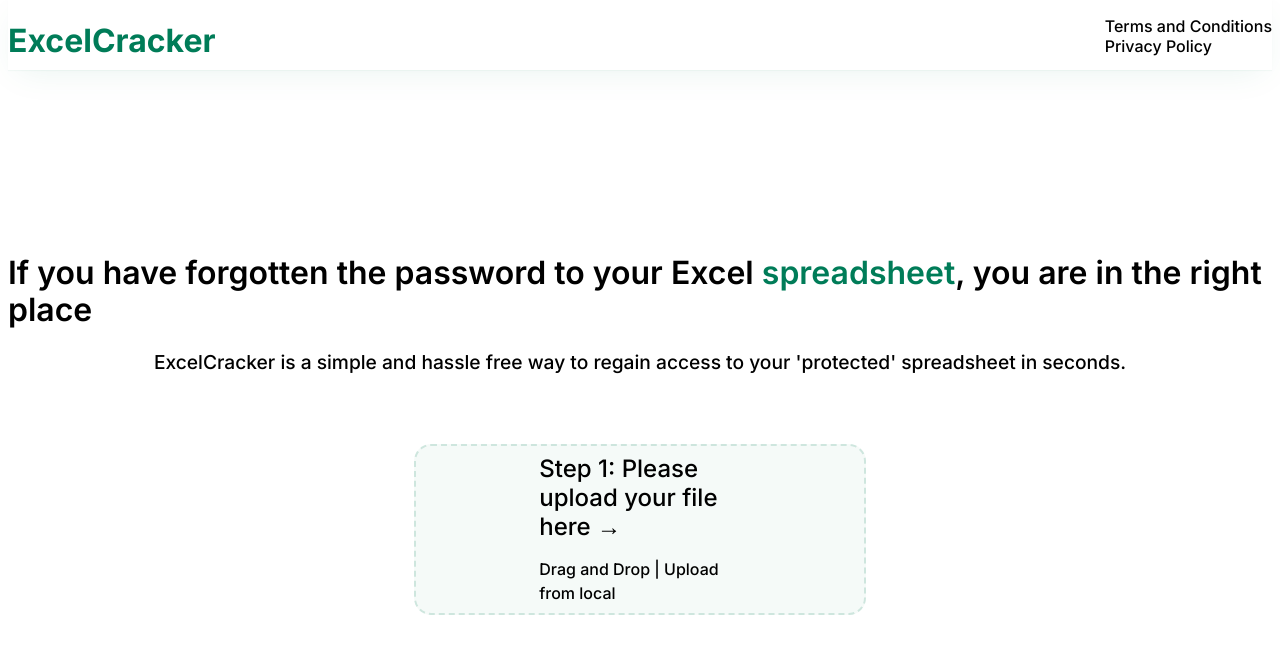
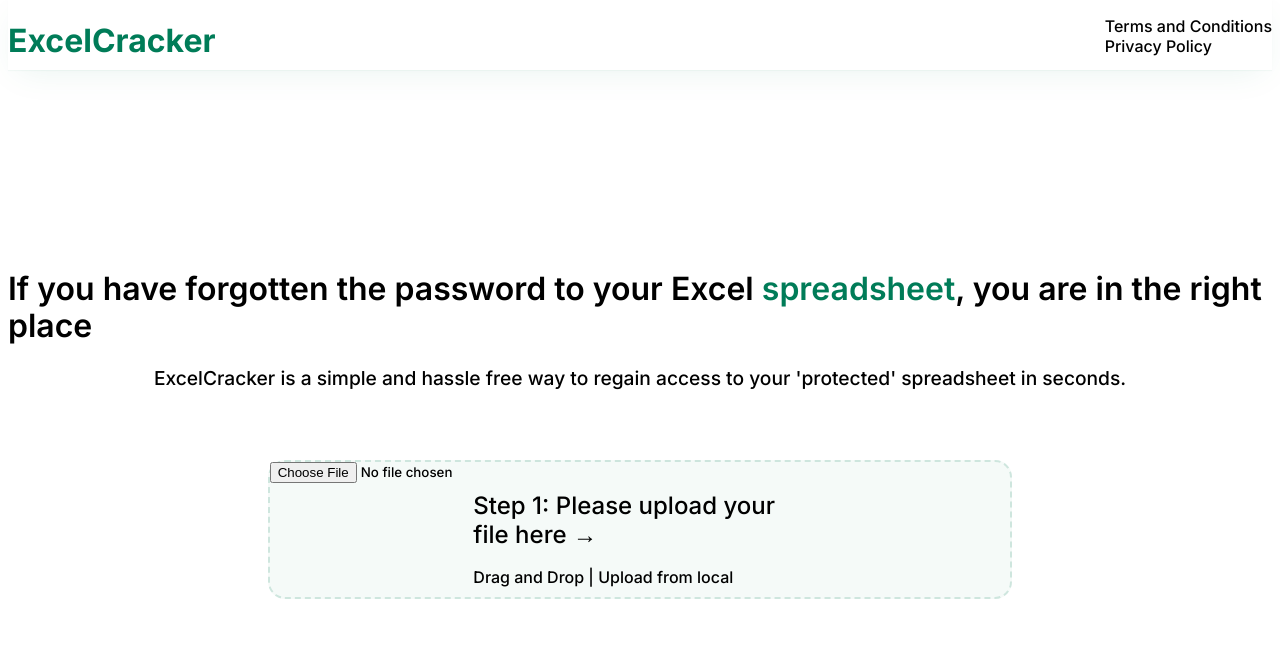
Before and after one commit to rarya618/excel-cracker, a Next.js app in the folder excel-cracker/: page / in a window 1280 px wide. Shown: the top 654 px of the page. Built offline with nearby package versions, Linux system fonts and the light colour scheme.

Commit message:
Added File Handler

```diff
--- a/excel-cracker/pages/index.js
+++ b/excel-cracker/pages/index.js
@@ -26,6 +26,7 @@
         </p>
 
         <div className="file-container">
+          <input type="file" className="file-handler" />
           <a href="#" className="file-inner">
             <h3>Step 1: Please upload your file here &rarr;</h3>
             <p>Drag and Drop | Upload from local</p>
@@ -150,6 +151,11 @@
           float: right;
         }
 
+        .file-handler {
+          width: 100%;
+          height: 100%;
+        }
+
         .file-inner {
           margin: 0.5rem;
           flex-basis: 45%;
```
